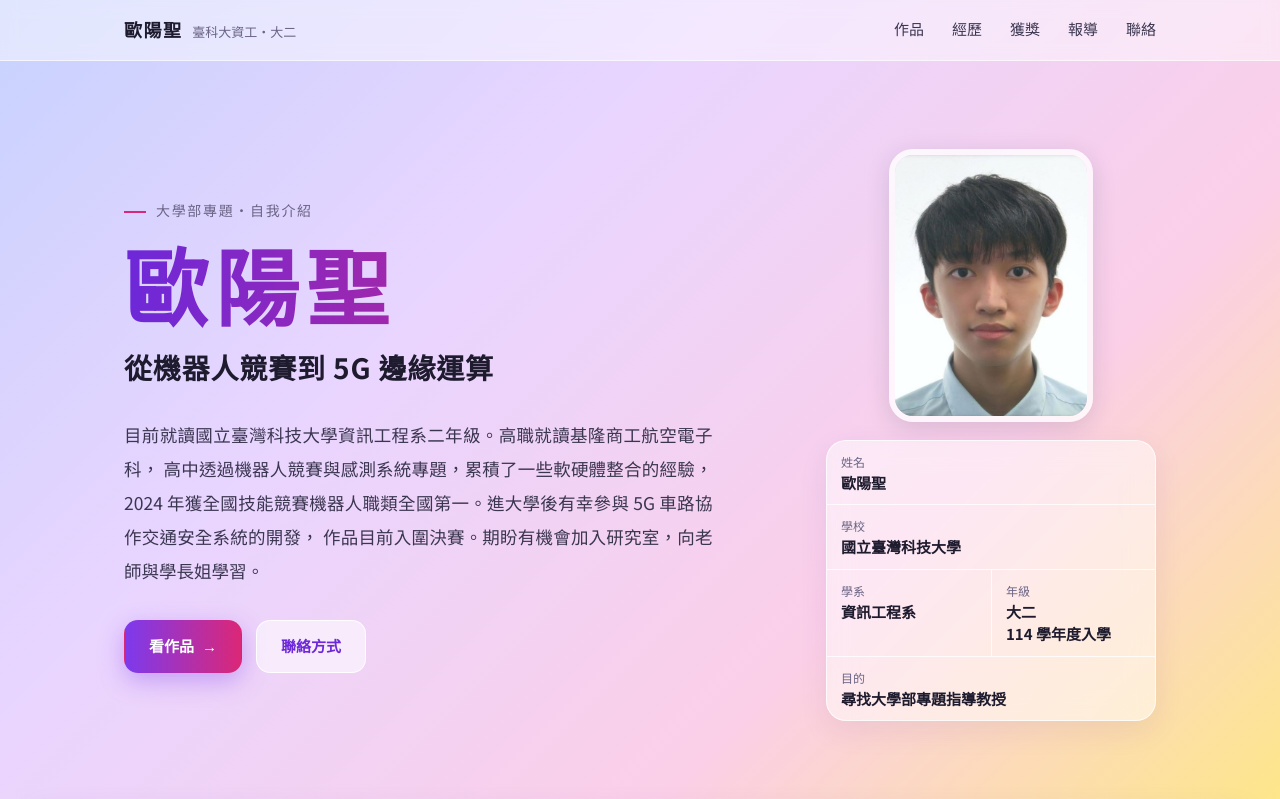
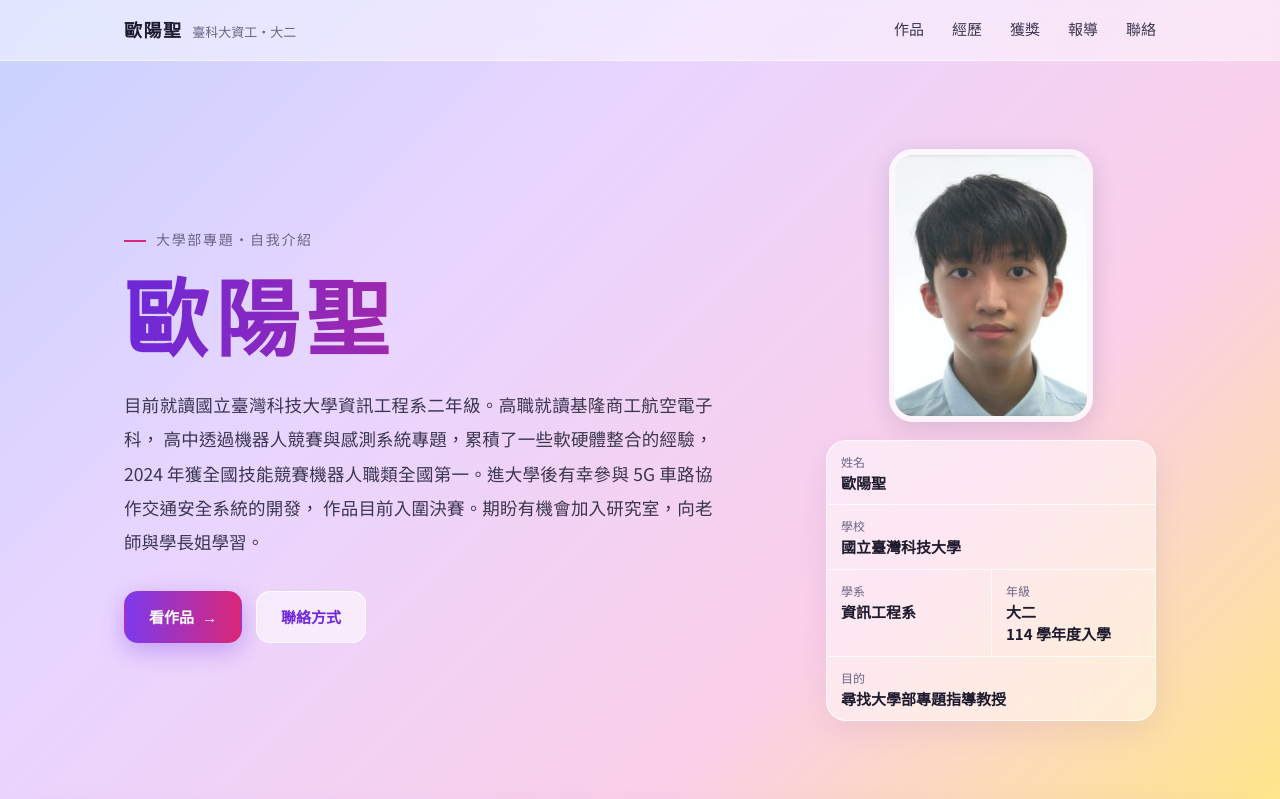
Before and after one commit to owen20070124-boop/portfolio, a plain HTML site: page index.html in a window 1280 px wide. Shown: the top 799 px of the page. Drawn offline with Linux system fonts and the light colour scheme.

Commit message:
刪除首頁副標

```diff
--- a/index.html
+++ b/index.html
@@ -34,7 +34,6 @@
       <div class="hero-text">
         <p class="eyebrow">大學部專題・自我介紹</p>
         <h1>歐陽聖</h1>
-        <p class="tagline">從機器人競賽到 5G 邊緣運算</p>
         <p class="lead">
           目前就讀國立臺灣科技大學資訊工程系二年級。高職就讀基隆商工航空電子科，
           高中透過機器人競賽與感測系統專題，累積了一些軟硬體整合的經驗，
```
